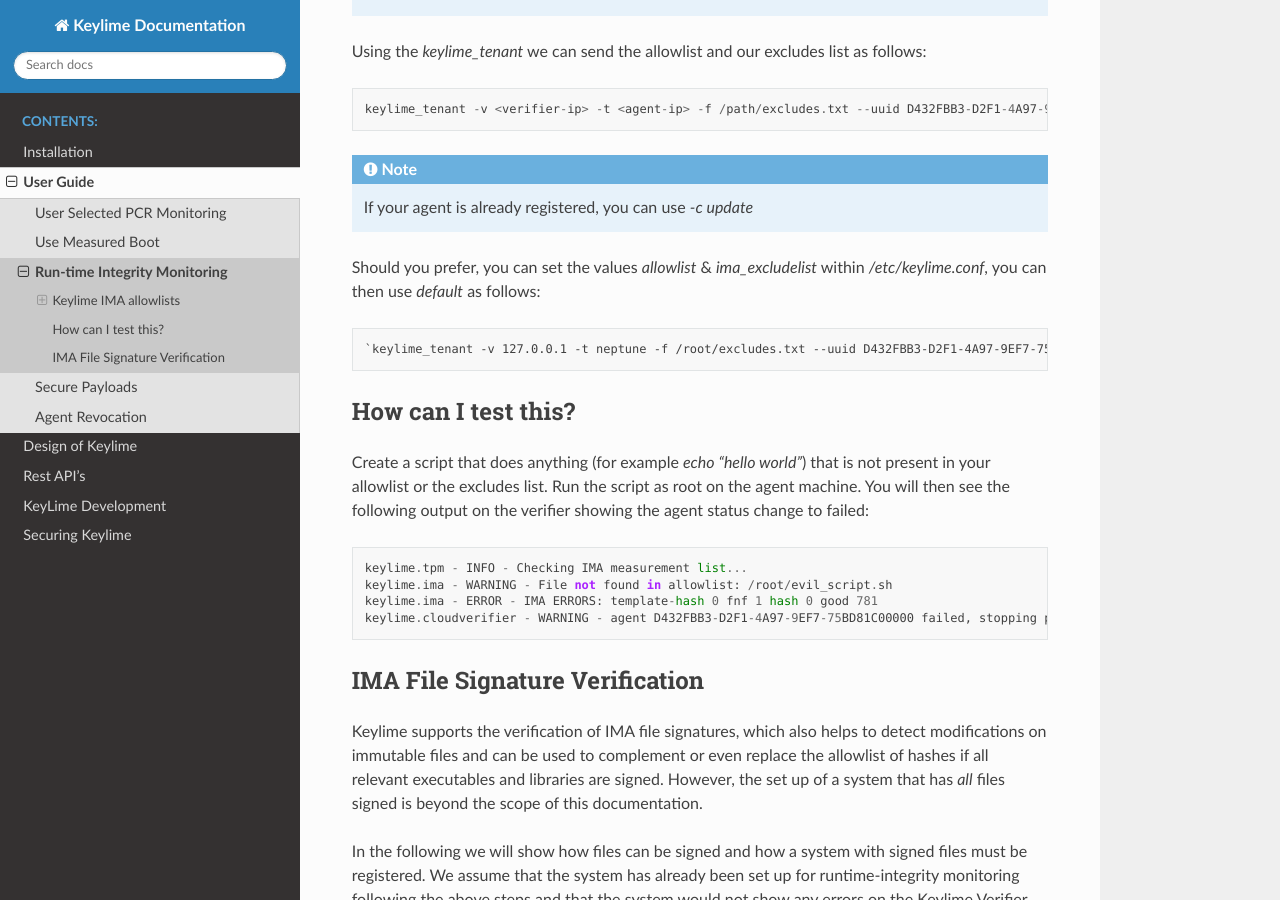
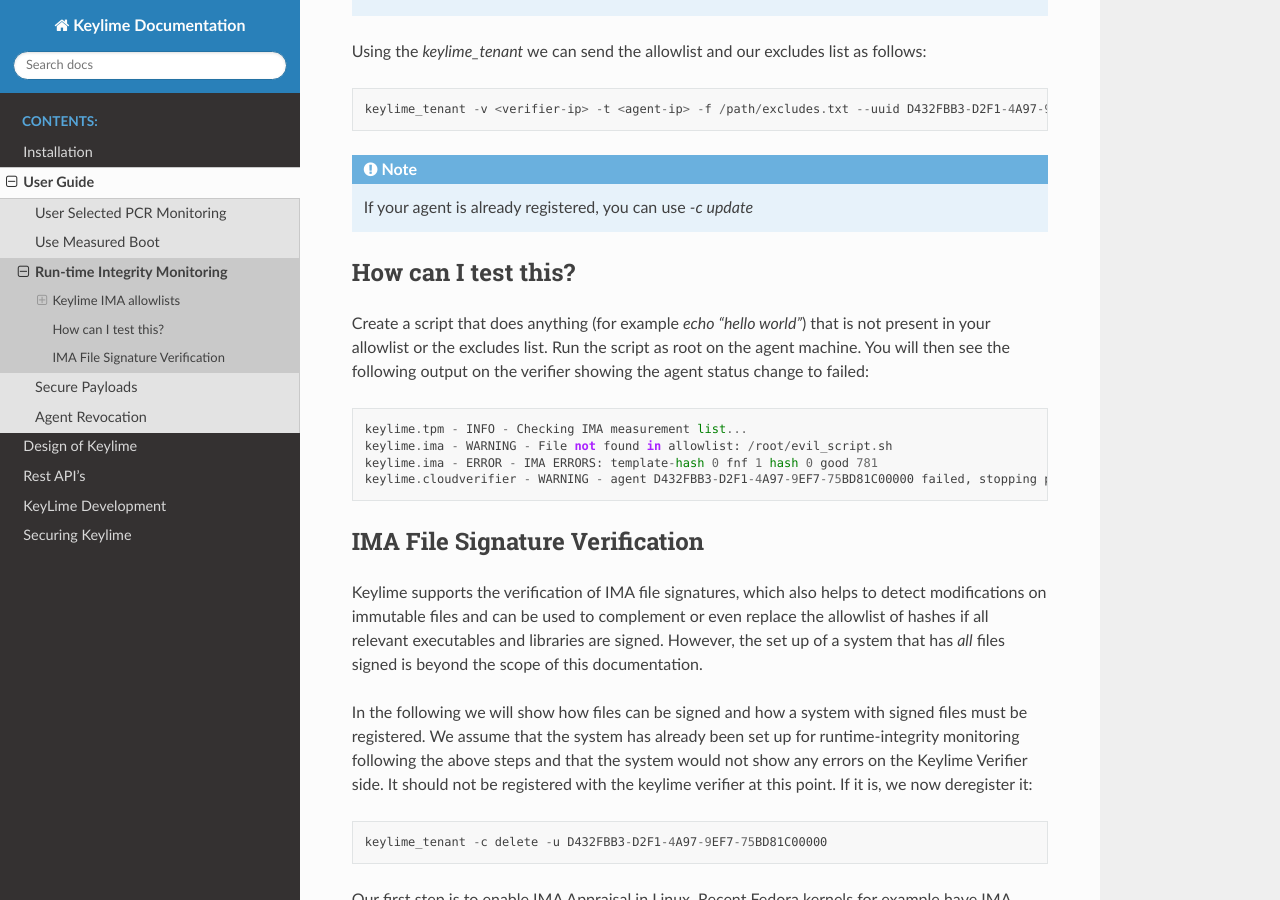
Before and after one commit to keylime/keylime, a Sphinx documentation site: the page built from docs/user_guide/runtime_ima.rst, in a window 1280 px wide and 900 px high, scrolled down 4125 px. Built offline with Sphinx 7.4.7 and the Read the Docs theme 2.0.0, drawn with Linux system fonts in a browser that asks for light colours.

Commit message:
Remove mentions to keylime.conf from runtime ima user guide
Signed-off-by: Anderson Toshiyuki Sasaki <ansasaki@redhat.com>

```diff
--- a/docs/user_guide/runtime_ima.rst
+++ b/docs/user_guide/runtime_ima.rst
@@ -193,11 +193,6 @@
 .. note::
   If your agent is already registered, you can use `-c update`
 
-Should you prefer, you can set the values `allowlist` & `ima_excludelist`
-within `/etc/keylime.conf`, you can then use `default` as follows::
-
-  `keylime_tenant -v 127.0.0.1 -t neptune -f /root/excludes.txt --uuid D432FBB3-D2F1-4A97-9EF7-75BD81C00000 --allowlist default --exclude default`
-
 
 How can I test this?
 --------------------
```
